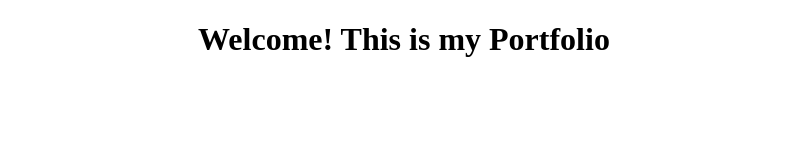
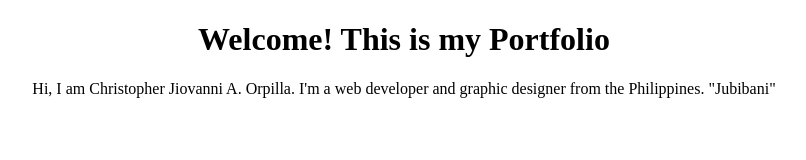
Before and after one commit to Jubibani/Jubibani.github.io, a plain HTML site: page Jubibani.html in a window 1280 px wide. Shown: the whole page, without its empty margins (236-1042 px from the left). Drawn offline with Linux system fonts and the light colour scheme.

Commit message:
start for website

```diff
--- /dev/null
+++ b/Jubibani.css
@@ -0,0 +1,4 @@
+
+.my_description{
+    text-align: center;
+}
--- a/Jubibani.html
+++ b/Jubibani.html
@@ -2,11 +2,18 @@
 <html lang = "en">
     <head>
         <title>Jubibani Portfolio</title>
-        <charset meta = "UTF-8"></charset>
+        <meta charset = "UTF-8"></charset>
+        <meta name ="viewport" content="width=device-width, initial-scale=1.0">
+        <link href="Jubibani.css" rel="stylesheet">
     </head>
     <body>
         <div style = "text-align: center;">
             <h1>Welcome! This is my Portfolio</h1>
         </div>
+        <section class = "my_description">
+            Hi, I am Christopher Jiovanni  A. Orpilla.
+            I'm a web developer and graphic designer from the Philippines.
+            "Jubibani"
+        </section>
     </body>
 </html>
```
